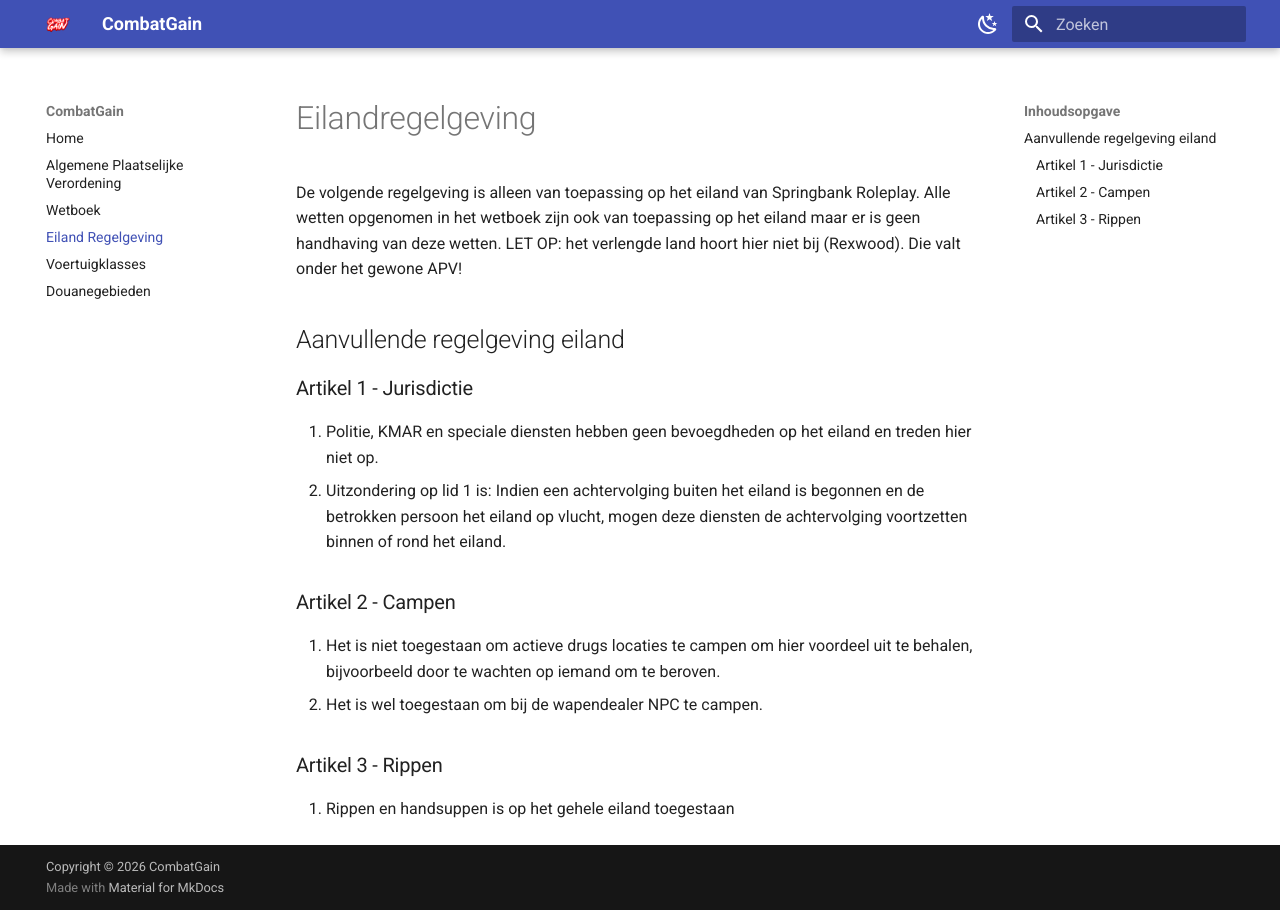
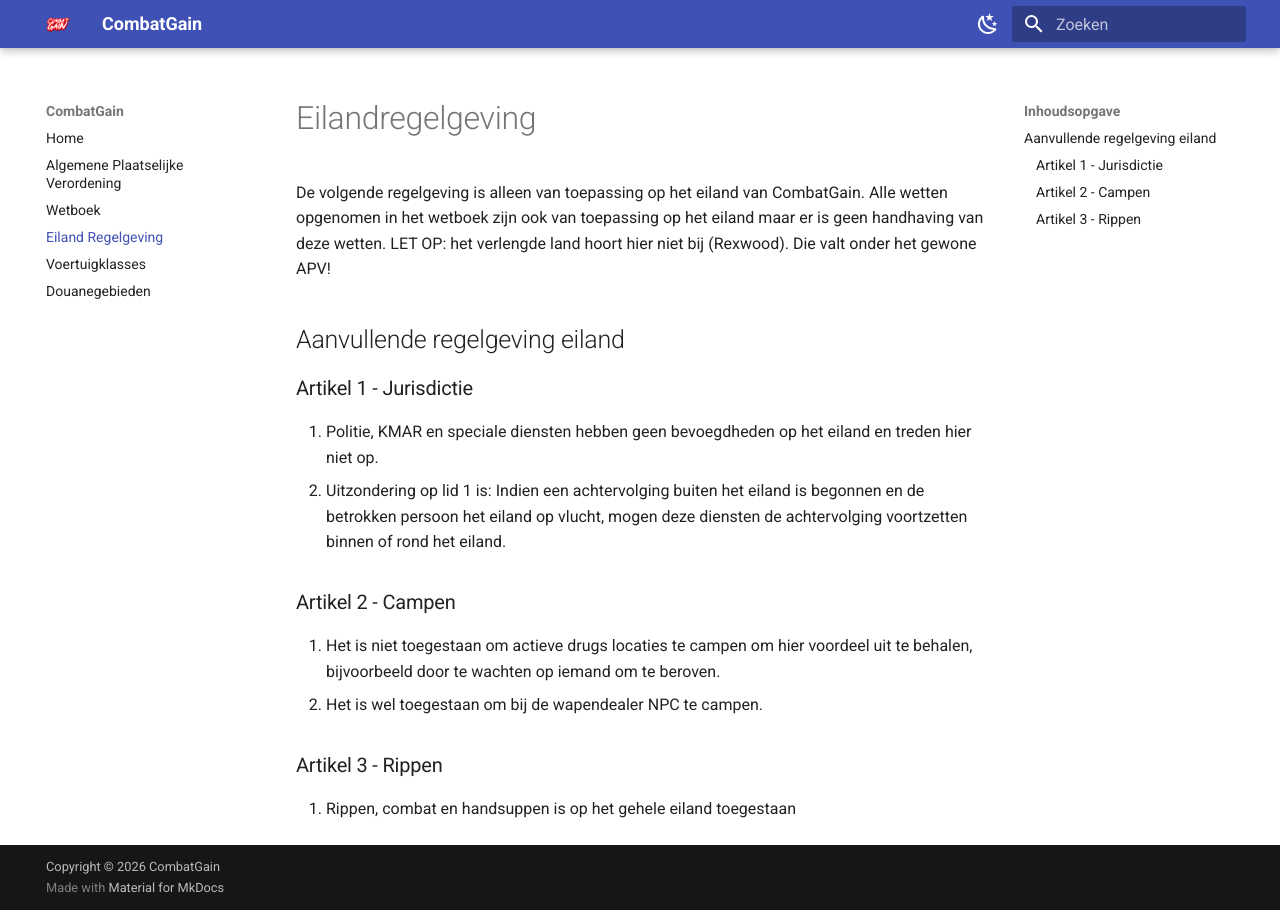
Before and after one commit to CombatGainProduction/cg-apv, an MkDocs documentation site: the page built from docs/eiland.md, in a window 1280 px wide. Built offline with MkDocs 1.6.1 and Material for MkDocs 9.7.7, drawn with Linux system fonts in a browser that asks for light colours; comment, search, counter and statistics services are not loaded.

Commit message:
SRP -> CG

```diff
--- a/docs/eiland.md
+++ b/docs/eiland.md
@@ -1,6 +1,6 @@
 # Eilandregelgeving
 
-De volgende regelgeving is alleen van toepassing op het eiland van Springbank Roleplay. Alle wetten opgenomen in het wetboek zijn ook van toepassing op het eiland maar er is geen handhaving van deze wetten.
+De volgende regelgeving is alleen van toepassing op het eiland van CombatGain. Alle wetten opgenomen in het wetboek zijn ook van toepassing op het eiland maar er is geen handhaving van deze wetten.
 LET OP: het verlengde land hoort hier niet bij (Rexwood). Die valt onder het gewone APV!
 
 ## Aanvullende regelgeving eiland
@@ -17,4 +17,4 @@
 
 ### Artikel 3 - Rippen
 
-1. Rippen en handsuppen is op het gehele eiland toegestaan
+1. Rippen, combat en handsuppen is op het gehele eiland toegestaan
```
